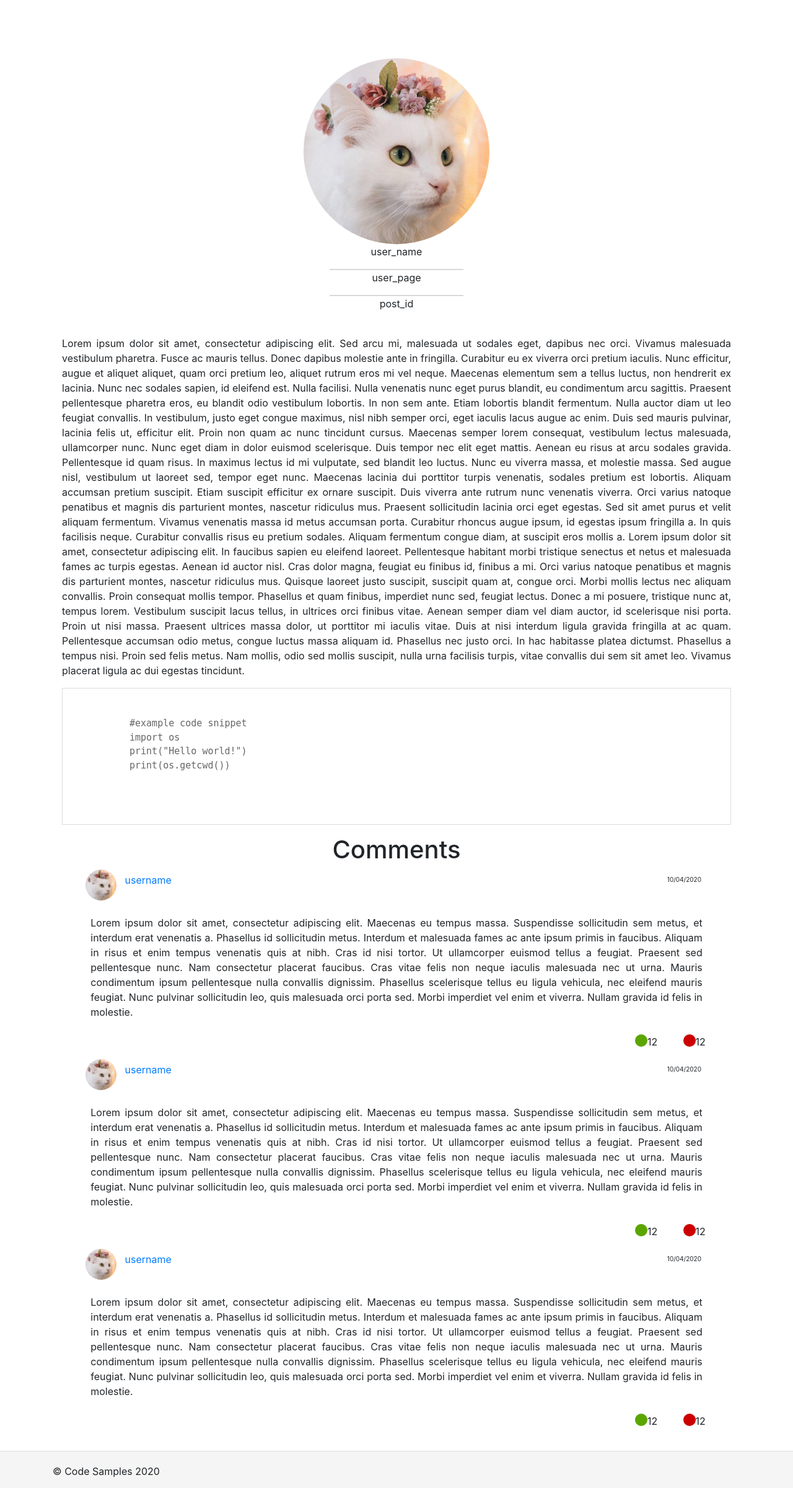
After one commit to jol79/WebDev_Braganca, a Yii app: template views/site/post.php in a window 1280 px wide. The commit adds this page. Shown: the whole page at 62% size. Run offline with PHP 8.4 and a stand-in for Yii, Linux system fonts and the light colour scheme; the template is opened without the code that fills it, so the values that code supplies are empty; some libraries are stand-ins or nearby versions.

Commit message:
Added sample post page with css and images

```diff
--- /dev/null
+++ b/assets/PostAsset.php
@@ -0,0 +1,26 @@
+<?php
+
+
+namespace app\assets;
+
+
+use yii\web\AssetBundle;
+
+class PostAsset extends AssetBundle
+{
+    public $basePath = '@webroot';
+
+    public $baseUrl = '@web';
+
+    public $css = [
+        'css/post.css',
+
+    ];
+
+    public $js = [
+
+    ];
+
+    public $depends = [
+    ];
+}
--- a/views/layouts/main.php
+++ b/views/layouts/main.php
@@ -43,6 +43,7 @@ AppAsset::register($this);
 //            ['label' => 'Home', 'url' => ['/site/index'], 'options' => ['class'=>'test']],
             ['label' => 'Home', 'url' =>['/site/home']],
             ['label' => 'Posts', 'url' => ['/site/posts']],
+            ['label' => 'Single Post', 'url' => ['/site/post']],
             ['label' => 'News', 'url' => ['/site/news']],
             ['label' => 'About', 'url' => ['site/about']],
             ['label' => 'Contact', 'url' => ['/site/contact']],
--- /dev/null
+++ b/views/site/post.php
@@ -0,0 +1,163 @@
+<?php
+
+use app\assets\PostAsset;
+use yii\bootstrap4\Html;
+
+PostAsset::register($this);
+
+$green_box_img  = Html::img('@web/img/green_box.png', ['class' => 'float-left like_image']);
+$red_box_img  = Html::img('@web/img/red_box.png', ['class' => 'float-left like_image']);
+$user_avatar = Html::img('@web/img/flori.jpg', ['class' => 'comment_avatar mx-auto d-block']);
+?>
+
+
+<div class="container mt-4">
+    <div class="row">
+        <img src="/FINAL-PROJECT/img/flori.jpg" class="profile_avatar"/>
+    </div>
+
+    <div class="row">
+        <div class="col-12 user_info">
+            <p class="text-center">user_name</p>
+
+            <hr class="divider">
+
+            <p class="text-center">user_page</p>
+
+            <hr class="divider">
+
+            <p class="text-center">post_id</p>
+        </div>
+    </div>
+
+    <br>
+
+    <div class="row post_content text-justify">
+        <div class="col-12 post_content text-justify">
+            <p>
+                Lorem ipsum dolor sit amet, consectetur adipiscing elit. Sed arcu mi, malesuada ut sodales eget, dapibus nec orci. Vivamus malesuada vestibulum pharetra. Fusce ac mauris tellus. Donec dapibus molestie ante in fringilla. Curabitur eu ex viverra orci pretium iaculis. Nunc efficitur, augue et aliquet aliquet, quam orci pretium leo, aliquet rutrum eros mi vel neque. Maecenas elementum sem a tellus luctus, non hendrerit ex lacinia. Nunc nec sodales sapien, id eleifend est. Nulla facilisi. Nulla venenatis nunc eget purus blandit, eu condimentum arcu sagittis.
+
+                Praesent pellentesque pharetra eros, eu blandit odio vestibulum lobortis. In non sem ante. Etiam lobortis blandit fermentum. Nulla auctor diam ut leo feugiat convallis. In vestibulum, justo eget congue maximus, nisl nibh semper orci, eget iaculis lacus augue ac enim. Duis sed mauris pulvinar, lacinia felis ut, efficitur elit. Proin non quam ac nunc tincidunt cursus. Maecenas semper lorem consequat, vestibulum lectus malesuada, ullamcorper nunc. Nunc eget diam in dolor euismod scelerisque. Duis tempor nec elit eget mattis. Aenean eu risus at arcu sodales gravida. Pellentesque id quam risus. In maximus lectus id mi vulputate, sed blandit leo luctus.
+
+
+                Nunc eu viverra massa, et molestie massa. Sed augue nisl, vestibulum ut laoreet sed, tempor eget nunc. Maecenas lacinia dui porttitor turpis venenatis, sodales pretium est lobortis. Aliquam accumsan pretium suscipit. Etiam suscipit efficitur ex ornare suscipit. Duis viverra ante rutrum nunc venenatis viverra. Orci varius natoque penatibus et magnis dis parturient montes, nascetur ridiculus mus. Praesent sollicitudin lacinia orci eget egestas. Sed sit amet purus et velit aliquam fermentum. Vivamus venenatis massa id metus accumsan porta. Curabitur rhoncus augue ipsum, id egestas ipsum fringilla a. In quis facilisis neque. Curabitur convallis risus eu pretium sodales. Aliquam fermentum congue diam, at suscipit eros mollis a.
+
+                Lorem ipsum dolor sit amet, consectetur adipiscing elit. In faucibus sapien eu eleifend laoreet. Pellentesque habitant morbi tristique senectus et netus et malesuada fames ac turpis egestas. Aenean id auctor nisl. Cras dolor magna, feugiat eu finibus id, finibus a mi. Orci varius natoque penatibus et magnis dis parturient montes, nascetur ridiculus mus. Quisque laoreet justo suscipit, suscipit quam at, congue orci. Morbi mollis lectus nec aliquam convallis. Proin consequat mollis tempor. Phasellus et quam finibus, imperdiet nunc sed, feugiat lectus. Donec a mi posuere, tristique nunc at, tempus lorem. Vestibulum suscipit lacus tellus, in ultrices orci finibus vitae. Aenean semper diam vel diam auctor, id scelerisque nisi porta. Proin ut nisi massa. Praesent ultrices massa dolor, ut porttitor mi iaculis vitae.
+
+                Duis at nisi interdum ligula gravida fringilla at ac quam. Pellentesque accumsan odio metus, congue luctus massa aliquam id. Phasellus nec justo orci. In hac habitasse platea dictumst. Phasellus a tempus nisi. Proin sed felis metus. Nam mollis, odio sed mollis suscipit, nulla urna facilisis turpis, vitae convallis dui sem sit amet leo. Vivamus placerat ligula ac dui egestas tincidunt.
+            </p>
+        </div>
+    </div>
+    <div class="row code_snippet_row">
+        <div class="col-12">
+            <pre class="code_snippet_pre">
+                <p>
+#example code snippet
+import os
+print("Hello world!")
+print(os.getcwd())
+                </p>
+            </pre>
+
+        </div>
+    </div>
+
+    <div class="row">
+        <div class="col-12">
+            <h1 class="text-center">Comments</h1>
+        </div>
+    </div>
+    <div class="row">
+        <div class="container">
+            <div class="row align-items-center">
+                <div class="col-1 ml-4 pr-0">
+                    <a href="#"><?= $user_avatar ?></a>
+                </div>
+                <div class="col pl-0">
+                    <p class="text-left"><a href="#">username</a></p>
+                </div>
+                <div class="col mr-5">
+                    <p class="text-right comment_date_text">10/04/2020</p>
+                </div>
+            </div>
+            <div class="row justify-content-center pt-4 pb-2">
+                <div class="col-11">
+                    <p class="text-justify">Lorem ipsum dolor sit amet, consectetur adipiscing elit. Maecenas eu tempus massa. Suspendisse sollicitudin sem metus, et interdum erat venenatis a. Phasellus id sollicitudin metus. Interdum et malesuada fames ac ante ipsum primis in faucibus. Aliquam in risus et enim tempus venenatis quis at nibh. Cras id nisi tortor. Ut ullamcorper euismod tellus a feugiat. Praesent sed pellentesque nunc. Nam consectetur placerat faucibus. Cras vitae felis non neque iaculis malesuada nec ut urna. Mauris condimentum ipsum pellentesque nulla convallis dignissim. Phasellus scelerisque tellus eu ligula vehicula, nec eleifend mauris feugiat. Nunc pulvinar sollicitudin leo, quis malesuada orci porta sed. Morbi imperdiet vel enim et viverra. Nullam gravida id felis in molestie.</p>
+                </div>
+            </div>
+            <div class="row align-items-center">
+                <div class="col-1 offset-10 pr-0 pr-0">
+                    <?= $green_box_img ?>
+                    <p>12</p>
+                </div>
+                <div class="col-1 pl-0 ml-0">
+                    <?= $red_box_img ?>
+                    <p>12</p>
+                </div>
+            </div>
+        </div>
+    </div>
+
+    <div class="row">
+        <div class="container">
+            <div class="row align-items-center">
+                <div class="col-1 ml-4 pr-0">
+                    <a href="#"><?= $user_avatar ?></a>
+                </div>
+                <div class="col pl-0">
+                    <p class="text-left"><a href="#">username</a></p>
+                </div>
+                <div class="col mr-5">
+                    <p class="text-right comment_date_text">10/04/2020</p>
+                </div>
+            </div>
+            <div class="row justify-content-center pt-4 pb-2">
+                <div class="col-11">
+                    <p class="text-justify">Lorem ipsum dolor sit amet, consectetur adipiscing elit. Maecenas eu tempus massa. Suspendisse sollicitudin sem metus, et interdum erat venenatis a. Phasellus id sollicitudin metus. Interdum et malesuada fames ac ante ipsum primis in faucibus. Aliquam in risus et enim tempus venenatis quis at nibh. Cras id nisi tortor. Ut ullamcorper euismod tellus a feugiat. Praesent sed pellentesque nunc. Nam consectetur placerat faucibus. Cras vitae felis non neque iaculis malesuada nec ut urna. Mauris condimentum ipsum pellentesque nulla convallis dignissim. Phasellus scelerisque tellus eu ligula vehicula, nec eleifend mauris feugiat. Nunc pulvinar sollicitudin leo, quis malesuada orci porta sed. Morbi imperdiet vel enim et viverra. Nullam gravida id felis in molestie.</p>
+                </div>
+            </div>
+            <div class="row align-items-center">
+                <div class="col-1 offset-10 pr-0 pr-0">
+                    <?= $green_box_img ?>
+                    <p>12</p>
+                </div>
+                <div class="col-1 pl-0 ml-0">
+                    <?= $red_box_img ?>
+                    <p>12</p>
+                </div>
+            </div>
+        </div>
+    </div>
+
+    <div class="row">
+        <div class="container">
+            <div class="row align-items-center">
+                <div class="col-1 ml-4 pr-0">
+                    <a href="#"><?= $user_avatar ?></a>
+                </div>
+                <div class="col pl-0">
+                    <p class="text-left"><a href="#">username</a></p>
+                </div>
+                <div class="col mr-5">
+                    <p class="text-right comment_date_text">10/04/2020</p>
+                </div>
+            </div>
+            <div class="row justify-content-center pt-4 pb-2">
+                <div class="col-11">
+                    <p class="text-justify">Lorem ipsum dolor sit amet, consectetur adipiscing elit. Maecenas eu tempus massa. Suspendisse sollicitudin sem metus, et interdum erat venenatis a. Phasellus id sollicitudin metus. Interdum et malesuada fames ac ante ipsum primis in faucibus. Aliquam in risus et enim tempus venenatis quis at nibh. Cras id nisi tortor. Ut ullamcorper euismod tellus a feugiat. Praesent sed pellentesque nunc. Nam consectetur placerat faucibus. Cras vitae felis non neque iaculis malesuada nec ut urna. Mauris condimentum ipsum pellentesque nulla convallis dignissim. Phasellus scelerisque tellus eu ligula vehicula, nec eleifend mauris feugiat. Nunc pulvinar sollicitudin leo, quis malesuada orci porta sed. Morbi imperdiet vel enim et viverra. Nullam gravida id felis in molestie.</p>
+                </div>
+            </div>
+            <div class="row align-items-center">
+                <div class="col-1 offset-10 pr-0 pr-0">
+                    <?= $green_box_img ?>
+                    <p>12</p>
+                </div>
+                <div class="col-1 pl-0 ml-0">
+                    <?= $red_box_img ?>
+                    <p>12</p>
+                </div>
+            </div>
+        </div>
+    </div>
+
+</div>
--- /dev/null
+++ b/web/css/post.css
@@ -0,0 +1,60 @@
+.profile_avatar{
+    border-radius: 50%;
+    height: 300px;
+    width: 300px;
+    display: block;
+    margin-left: auto;
+    margin-right: auto;
+}
+
+.comment_avatar{
+    border-radius: 50%;
+    height: 50px;
+    width: 50px;
+}
+
+.like_image{
+    height: 20px;
+    width: 20px;
+    border-radius: 50%;
+}
+
+.comment_date_text{
+    font-size: x-small;
+}
+
+.user_info{
+    text-align: center;
+    margin-right: auto;
+    margin-left: auto;
+}
+
+.text_border_bottom{
+    width: 20%;
+    border-bottom: 1px solid #666666;
+}
+
+.divider {
+    height: 1px;
+    width: 20%;
+    display:block;
+    margin: auto auto;
+    overflow: hidden;
+    background-color: #e5e5e5;
+}
+
+.code_snippet_pre {
+    border: 1px solid #ddd;
+    color: #666;
+    font-family: monospace;
+    font-size: 15px;
+    display: block;
+    word-wrap: break-word;
+    padding-left: 10%;
+    padding-right: 10%;
+}
+
+.code_snippet_row{
+    margin-right: auto;
+    margin-left: auto;
+}
```
Also changed, not shown: controllers/SiteController.php (+8 -0 lines), web/img/flori.jpg (added), web/img/green_box.png (added), web/img/red_box.png (added).
